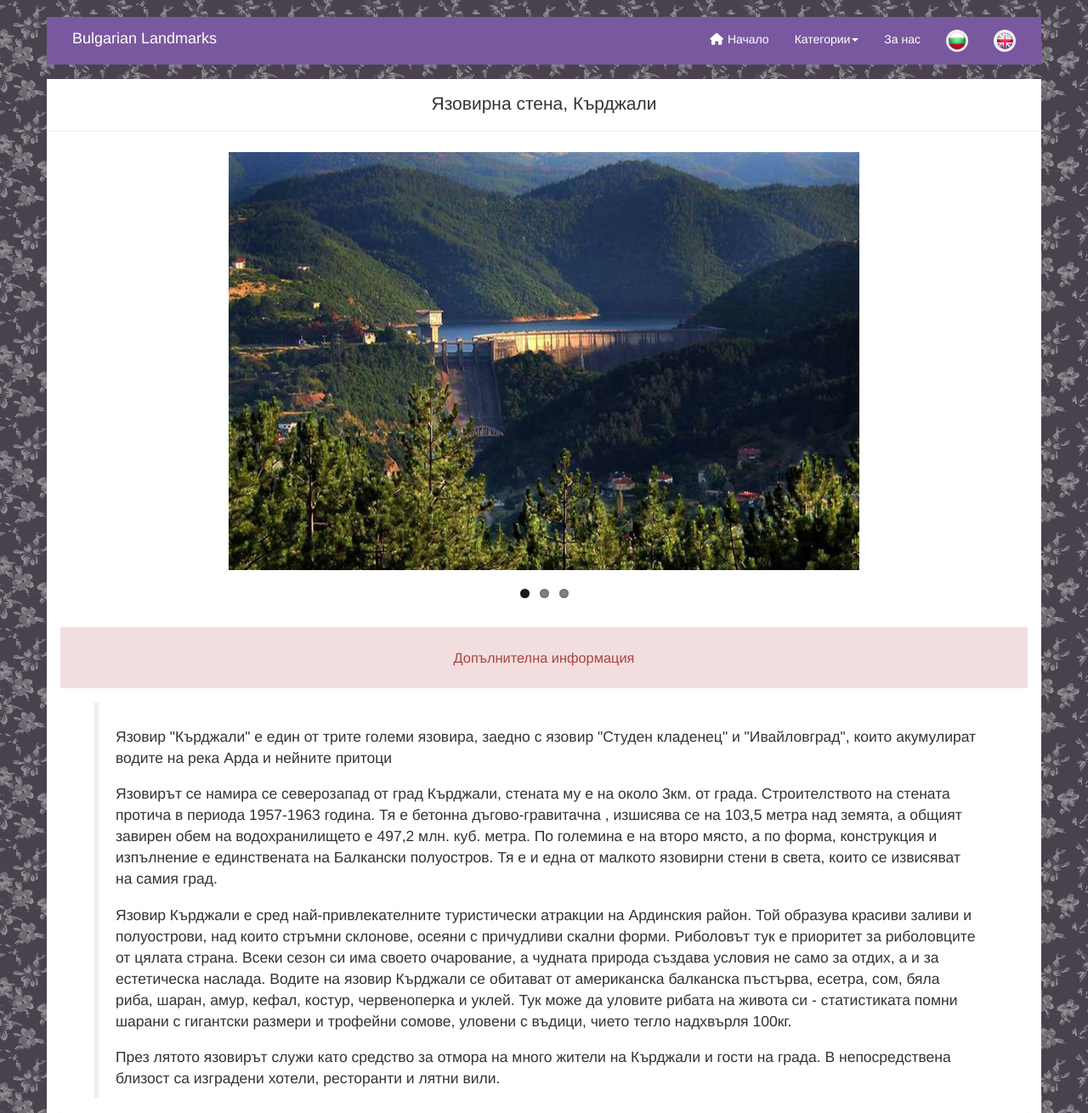
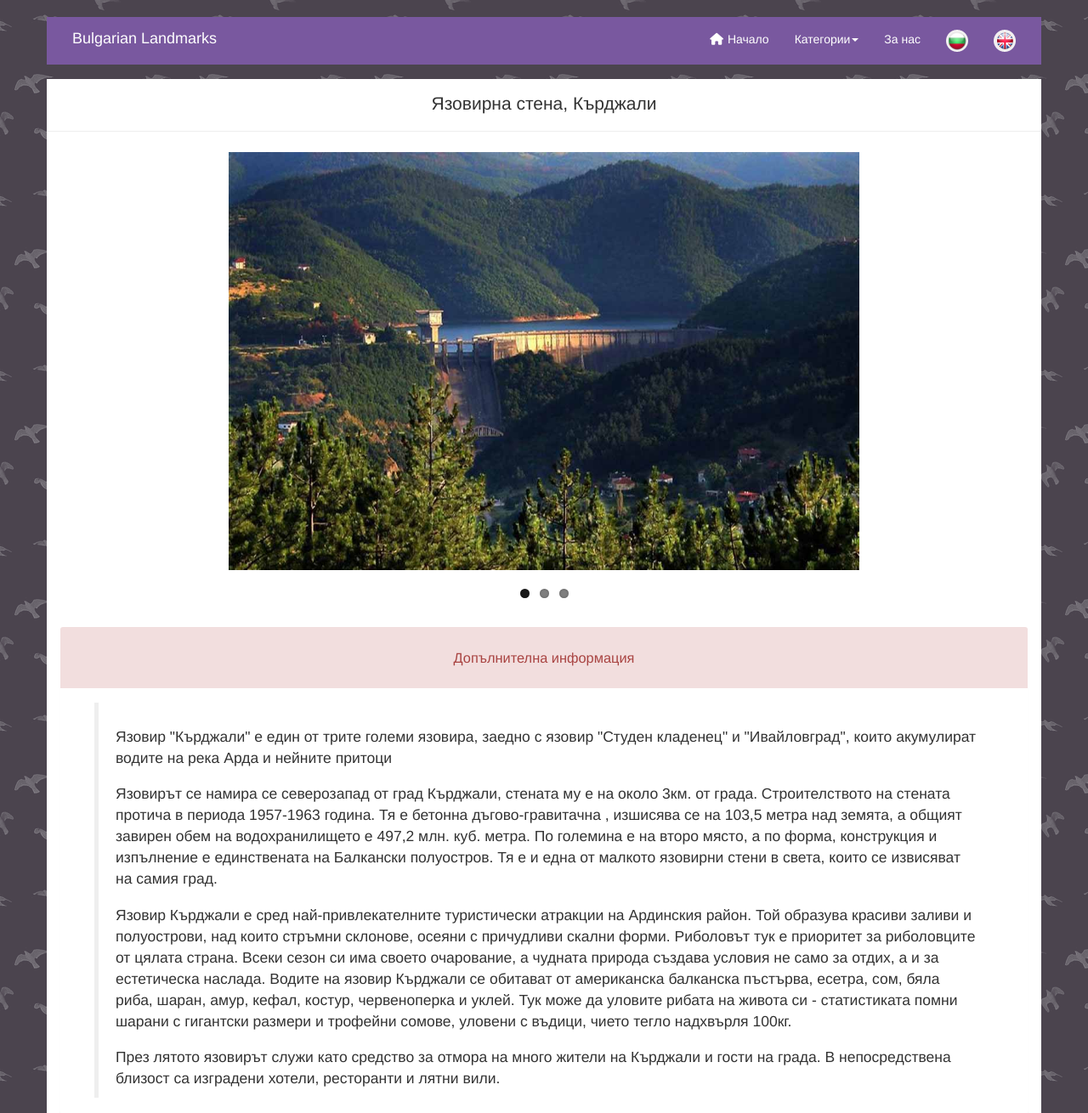
Before and after one commit to stefanstankov/bglandmarks, a PHP site: page /dam_wall.php in a window 1280 px wide. Shown: the top 1310 px of the page at 85% size. Run offline with PHP 8.4, Linux system fonts and the light colour scheme; some libraries are stand-ins or nearby versions.

Commit message:
change background img

```diff
--- a/assets/css/style.css
+++ b/assets/css/style.css
@@ -165,7 +165,7 @@ footer{
 @media only screen and (min-width : 992px) {
   .index-page{
 background-color: #49424d;
-  background-image: url("../img/gray-floral.png");
+  background-image: url("../img/foggy-birds.png");
 }
 }
 @media (min-width: 992px) {
```
